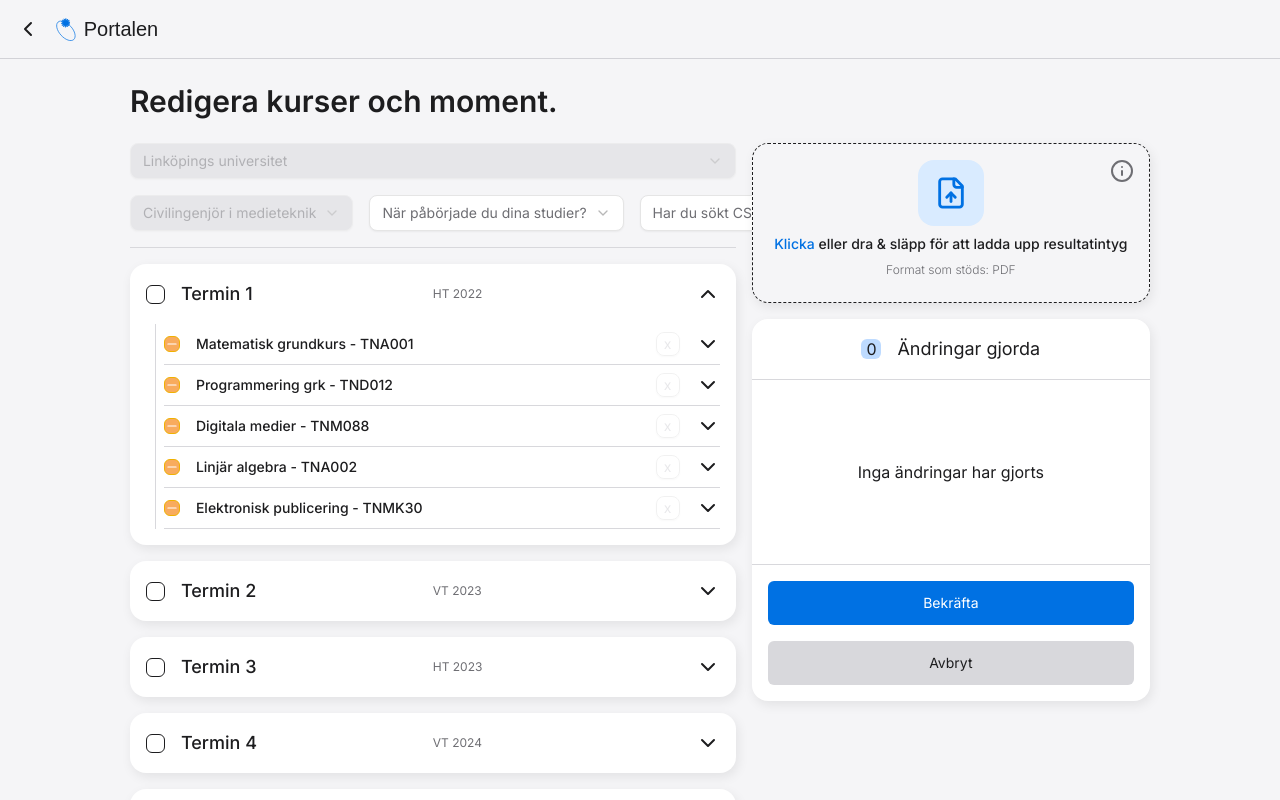
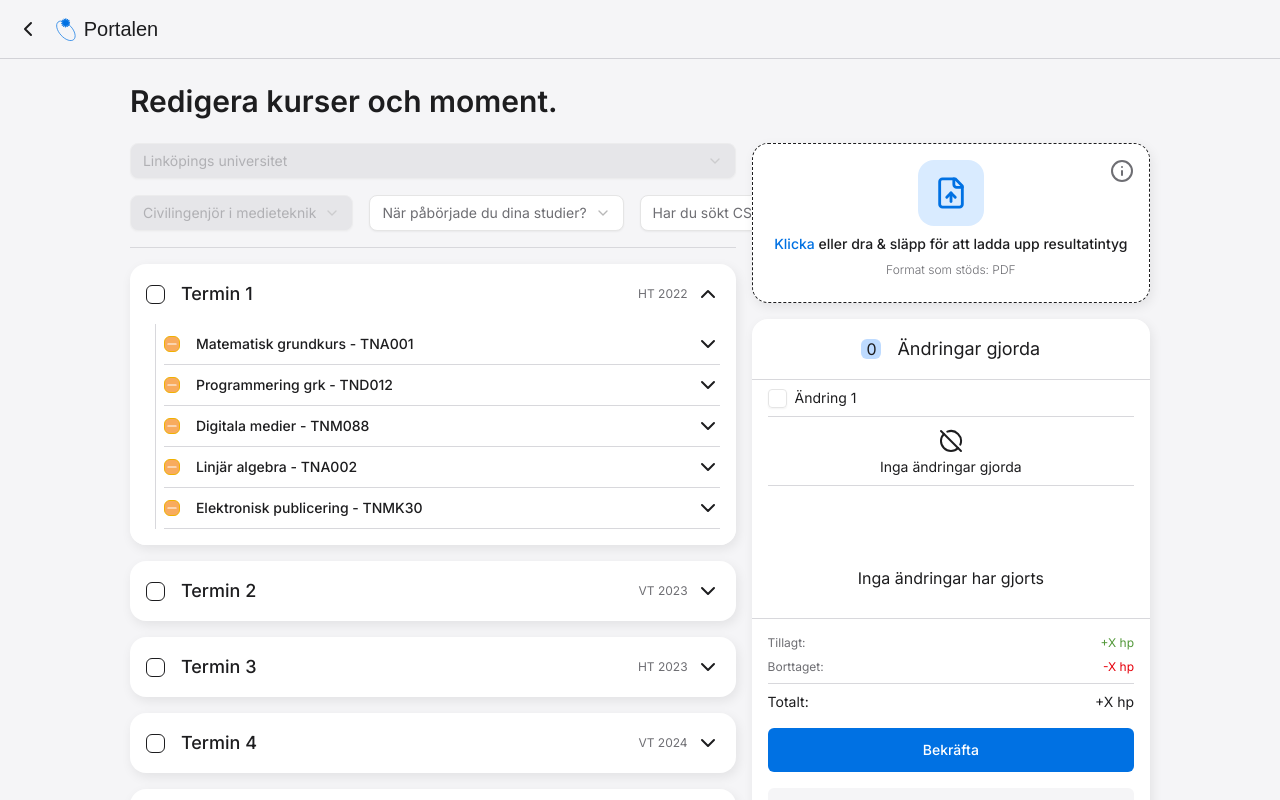
Before and after one commit to Djurson/studydash, a Next.js app: page /results in a window 1280 px wide. Both pictures are taken after a click on the button "Termin 1 HT 2022". Shown: the top 800 px of the page. Built offline with nearby package versions, Linux system fonts and the light colour scheme; a web font is replaced by a local one.

Commit message:
layouts and other stuff

```diff
--- a/app/globals.css
+++ b/app/globals.css
@@ -17,6 +17,7 @@
 
   --h-x3: 1.5rem;
 
+  --color-gray-50: #f9fafb;
   --color-gray-100: #d8d8dc;
   --color-gray-200: #d2d2d7;
   --color-gray-600: #6e6e73;
@@ -146,6 +147,7 @@
   --radius-lg: var(--radius);
   --radius-xl: calc(var(--radius) + 4px);
   --color-highlight: var(--highlight);
+  --color-highlight-2: var(--highlight-2);
   --color-accent-disabled: var(--accent-disabled);
 }
 
@@ -184,6 +186,7 @@
   --sidebar-border: oklch(0.922 0 0);
   --sidebar-ring: oklch(0.708 0 0);
   --highlight: var(--color-blue-100);
+  --highlight-2: var(--color-gray-50);
   --accent-disabled: var(--color-gray-100);
 }
 
@@ -221,6 +224,7 @@
   --sidebar-border: var(--color-gray-800);
   --sidebar-ring: oklch(0.439 0 0);
   --highlight: var(--color-blue-950);
+  --highlight-2: var(--color-gray-900);
   --accent-disabled: color-mix(in oklab, var(--accent) 90%, transparent);
 }
 
--- a/app/results/page.tsx
+++ b/app/results/page.tsx
@@ -111,19 +111,19 @@ export default function Page() {
               ))}
             </div>
             <Separator />
-            <div className="flex flex-col gap-4">
+            <div className="flex flex-col gap-4 pb-4">
               {thsesis.semesters.map((semester) => (
                 <EditSemesters key={semester.name} semester={semester} />
               ))}
             </div>
           </div>
         </section>
-        <section className="col-start-4 col-span-2 ">
-          <div className="sticky top-[4.688rem] flex flex-col w-full h-[88.5vh] gap-4">
+        <section className="col-start-4 col-span-2">
+          <div className="sticky top-[4.688rem] flex flex-col w-full max-h-[88.5vh] gap-4">
             <div>
               <UploadPDFInput />
             </div>
-            <div>
+            <div className="">
               <ChangeHistory />
             </div>
           </div>
--- a/components/edit/EditSemesters.tsx
+++ b/components/edit/EditSemesters.tsx
@@ -12,20 +12,20 @@ export default function SemesterAccordion({ semester }: { semester: Semester })
   const [isOpen, setIsOpen] = useState(false);
 
   return (
-    <main className="p-4 bg-accent rounded-2xl shadow-[2px_4px_12px_0px_rgba(0,_0,_0,_0.08)] w-full h-full">
-      <button className="grid grid-cols-8 grid-rows-1 items-center w-full" onClick={() => setIsOpen(!isOpen)}>
-        <div className="col-start-1 col-span-4 flex gap-4 items-center">
+    <main className=" bg-accent overflow-hidden rounded-2xl shadow-[2px_4px_12px_0px_rgba(0,_0,_0,_0.08)] w-full h-full">
+      <button className="flex items-center justify-between w-full p-4 cursor-pointer hover:bg-highlight-2" onClick={() => setIsOpen(!isOpen)}>
+        <div className="flex gap-4 items-center">
           <div className="border-1 border-foreground rounded-sm h-[1.188rem] aspect-square"></div>
           <h3 className="text-lg font-medium">{semester.name.slice(0, -7)}</h3>
         </div>
-
-        <p className="col-start-5 col-span-2 text-xs text-gray-600 text-left ">{semester.name.slice(-7)}</p>
-
-        <ChevronDown size={24} className={`col-start-8 justify-self-end transition-transform duration-200 ease-in-out ${isOpen ? "rotate-180" : "rotate-0"}`} />
+        <div className="flex items-center gap-2">
+          <p className=" text-xs text-gray-600 text-left ">{semester.name.slice(-7)}</p>
+          <ChevronDown size={24} className={`col-start-8 justify-self-end transition-transform duration-200 ease-in-out ${isOpen ? "rotate-180" : "rotate-0"}`} />
+        </div>
       </button>
       <section>
         {isOpen && (
-          <div className=" bg-accent mt-4">
+          <div className=" bg-accent px-4 pb-4">
             {semester.courses.map((course) => (
               <EditCourse key={course.course_code} course={course} />
             ))}
--- a/components/edit/changehistory.tsx
+++ b/components/edit/changehistory.tsx
@@ -1,10 +1,12 @@
 "use client";
 
+import { Checkbox } from "../ui/checkbox";
 import { Separator } from "../ui/separator";
+import { CircleOff } from "lucide-react";
 
 export function ChangeHistory() {
   return (
-    <main className="bg-accent rounded-2xl shadow-[2px_4px_12px_0px_rgba(0,_0,_0,_0.08)] w-full">
+    <main className="flex flex-col bg-accent rounded-2xl shadow-[2px_4px_12px_0px_rgba(0,_0,_0,_0.08)] w-full max-h-[66.1vh]">
       <header className="p-4 flex gap-4 items-center justify-center">
         <div className="w-5 h-5 rounded-sm bg-blue-200 dark:bg-highlight flex items-center justify-center">
           <p className="text-center">0</p>
@@ -12,16 +14,50 @@ export function ChangeHistory() {
         <p className="text-lg">Ändringar gjorda</p>
       </header>
       <Separator className="bg-secondary" />
-      <section className="px-4">
-        {" "}
+      <section className="px-4 overflow-auto flex-1">
+        {/*Mapa ändringar nedan*/}
+        <div className="py-2">
+          {" "}
+          <div className="flex gap-2 items-center">
+            <Checkbox className="h-[1.188rem] w-[1.188rem]"></Checkbox>
+            <p className="text-sm">Ändring 1</p>
+          </div>
+        </div>
+        {/*Om ändringar inte gjorts*/}
+        <Separator />
+        <div className="flex flex-col justify-center items-center py-2">
+          <CircleOff className="h-8 aspect-square" />
+          <p className="text-sm">Inga ändringar gjorda</p>
+        </div>
+        <Separator />
+        <p className="text-center p-20">Inga ändringar har gjorts</p>
+        <Separator />
+        <p className="text-center p-20">Inga ändringar har gjorts</p>
+        <Separator />
         <p className="text-center p-20">Inga ändringar har gjorts</p>
       </section>
       <Separator className="bg-secondary" />
       <footer className="flex flex-col p-4 gap-4">
-        <button type="button" disabled className="w-full px-4 py-3 bg-blue-900 text-white rounded-sm text-sm cursor-pointer disabled:cursor-not-allowed">
+        <div className="flex flex-col gap-2">
+          {/*Denna div ska dyka upp om ändringar gjorts*/}
+          <div className="flex justify-between text-xs ">
+            <p className="text-gray-600">Tillagt:</p>
+            <p className="text-green-900">+X hp {/*inserta värde här*/}</p>
+          </div>
+          <div className="flex justify-between text-xs">
+            <p className="text-gray-600">Borttaget:</p>
+            <p className="text-red-600">-X hp {/*inserta värde här*/}</p>
+          </div>
+          <Separator />
+          <div className="flex justify-between text-sm ">
+            <p>Totalt:</p>
+            <p>+X hp {/*inserta värde här*/}</p>
+          </div>
+        </div>
+        <button type="button" disabled className="w-full px-4 py-3 bg-blue-900 text-white rounded-sm font-medium text-sm cursor-pointer disabled:cursor-not-allowed">
           Bekräfta
         </button>
-        <button className="w-full px-4 py-3 bg-secondary rounded-sm text-sm cursor-pointer">Avbryt</button>
+        <button className="w-full px-4 py-3 bg-background hover:bg-highlight-2 hover:text-red-900 font-medium rounded-sm text-sm cursor-pointer">Avbryt</button>
       </footer>
     </main>
   );
--- a/components/edit/editcourse.tsx
+++ b/components/edit/editcourse.tsx
@@ -35,7 +35,7 @@ export function EditCourse({ course }: { course: CourseJSON }) {
         <div className="flex relative w-full">
           <div className="absolute left-[0.563rem] top-0 bottom-0 w-px bg-secondary z-0" />
           <div className="flex flex-col pl-[1.125rem] w-full">
-            <button className=" w-full text-left items-center py-2" onClick={() => setIsOpen(!isOpen)}>
+            <button className=" w-full text-left items-center py-2 hover:bg-highlight-2 cursor-pointer" onClick={() => setIsOpen(!isOpen)}>
               <div className="flex justify-between flex-row gap-4 items-center">
                 <div className="flex gap-4 items-center">
                   <StatusSquare status={status} />
@@ -44,18 +44,20 @@ export function EditCourse({ course }: { course: CourseJSON }) {
                     {course.name} - {course.course_code}
                   </h4>
                 </div>
-                <div className="flex items-center gap-4">
+                <div className="flex items-center gap-2">
+                  {/*
+                  <p className="text-sm items-center text-accent-foreground font-light">Slutbetyg: </p>
                   <InputOTP maxLength={1} disabled value={grade === "" ? "x" : grade}>
                     <InputOTPGroup>
                       <InputOTPSlot index={0} placeholder="x" className="text-sm h-6" />
                     </InputOTPGroup>
                   </InputOTP>
+                  */}
                   {grade && grade !== "" ? (
-                    <div className="flex gap-2 items-center">
+                    <div className="flex items-center">
                       <div className="border-1 border-green-900 rounded-xl px-2 py-1 ">
                         <p className="text-sm items-center text-green-900">Betyg {grade}</p>
                       </div>
-                      <p className="text-sm items-center text-accent-foreground font-light">Slutbetyg: </p>
                     </div>
                   ) : null}
 
@@ -63,14 +65,15 @@ export function EditCourse({ course }: { course: CourseJSON }) {
                 </div>
               </div>
             </button>
-            <section className="flex flex-col w-full">
-              {isOpen &&
-                course.examinations
+            {isOpen && (
+              <section className="flex flex-col w-full pb-2">
+                {course.examinations
                   .filter((e) => Number.parseFloat(e.credits.replace("hp", "").replace(",", ".").trim()) > 0)
-                  .map((exam) => {
-                    return <CourseExaminationMapping key={exam.code} exam={exam} course={course} />;
-                  })}
-            </section>
+                  .map((exam) => (
+                    <CourseExaminationMapping key={exam.code} exam={exam} course={course} />
+                  ))}
+              </section>
+            )}
             <Separator />
           </div>
         </div>
--- a/components/form/uploadpdf.tsx
+++ b/components/form/uploadpdf.tsx
@@ -66,7 +66,7 @@ export function UploadPDFInput({ ...props }: ComponentProps<typeof Input> & Comp
           htmlFor="PDF-Upload"
           className={`flex flex-col items-center justify-center p-4 text-sm transition duration-300 ease-in-out border-1
           border-foreground border-dashed cursor-pointer rounded-2xl group shadow-[2px_4px_12px_0px_rgba(0,_0,_0,_0.08)] w-full h-full
-          ${isDragging ? "bg-highlight" : "hover:bg-highlight bg-background"}`}>
+          ${isDragging ? "bg-highlight" : "hover:bg-highlight bg-accent"}`}>
           <span
             className={`transition duration-300 ease-in-out aspect-square p-4 rounded-2xl
             ${isDragging ? "bg-background" : "bg-highlight group-hover:bg-background"}`}>
--- a/components/ui/checkbox.tsx
+++ b/components/ui/checkbox.tsx
@@ -1,32 +1,25 @@
-"use client"
+"use client";
 
-import * as React from "react"
-import * as CheckboxPrimitive from "@radix-ui/react-checkbox"
-import { CheckIcon } from "lucide-react"
+import * as React from "react";
+import * as CheckboxPrimitive from "@radix-ui/react-checkbox";
+import { CheckIcon } from "lucide-react";
 
-import { cn } from "@/lib/utils"
+import { cn } from "@/lib/utils";
 
-function Checkbox({
-  className,
-  ...props
-}: React.ComponentProps<typeof CheckboxPrimitive.Root>) {
+function Checkbox({ className, ...props }: React.ComponentProps<typeof CheckboxPrimitive.Root>) {
   return (
     <CheckboxPrimitive.Root
       data-slot="checkbox"
       className={cn(
-        "peer border-input dark:bg-input/30 data-[state=checked]:bg-primary data-[state=checked]:text-primary-foreground dark:data-[state=checked]:bg-primary data-[state=checked]:border-primary focus-visible:border-ring focus-visible:ring-ring/50 aria-invalid:ring-destructive/20 dark:aria-invalid:ring-destructive/40 aria-invalid:border-destructive size-4 shrink-0 rounded-[4px] border shadow-xs transition-shadow outline-none focus-visible:ring-[3px] disabled:cursor-not-allowed disabled:opacity-50",
+        "peer border-input dark:bg-input/30 data-[state=checked]:bg-blue-900 data-[state=checked]:text-primary-foreground dark:data-[state=checked]:bg-primary data-[state=checked]:border-blue-900 focus-visible:border-ring focus-visible:ring-ring/50 aria-invalid:ring-destructive/20 dark:aria-invalid:ring-destructive/40 aria-invalid:border-destructive size-4 shrink-0 rounded-[4px] border shadow-xs transition-shadow outline-none focus-visible:ring-[3px] disabled:cursor-not-allowed disabled:opacity-50",
         className
       )}
-      {...props}
-    >
-      <CheckboxPrimitive.Indicator
-        data-slot="checkbox-indicator"
-        className="flex items-center justify-center text-current transition-none"
-      >
+      {...props}>
+      <CheckboxPrimitive.Indicator data-slot="checkbox-indicator" className="flex items-center justify-center text-current transition-none">
         <CheckIcon className="size-3.5" />
       </CheckboxPrimitive.Indicator>
     </CheckboxPrimitive.Root>
-  )
+  );
 }
 
-export { Checkbox }
+export { Checkbox };
--- a/utils/validateDateGrade.ts
+++ b/utils/validateDateGrade.ts
@@ -15,7 +15,7 @@ export const validateGrade = (grade: string, exam: ExaminationJSON) => {
 
   // Normalize grades by removing any "LiU," prefix and splitting by commas
   const gradingString = exam.grading.replace(/^LiU,\s*/, "");
-  // tar bort första betyget, hoppas detinte leder till buggar om json formatet skiljer sig
+  // tar bort första betyget, hoppas det inte leder till buggar om json formatet skiljer sig
   const allowedGrades = gradingString
     .slice(2)
     .split(/\s*,\s*/)
```
